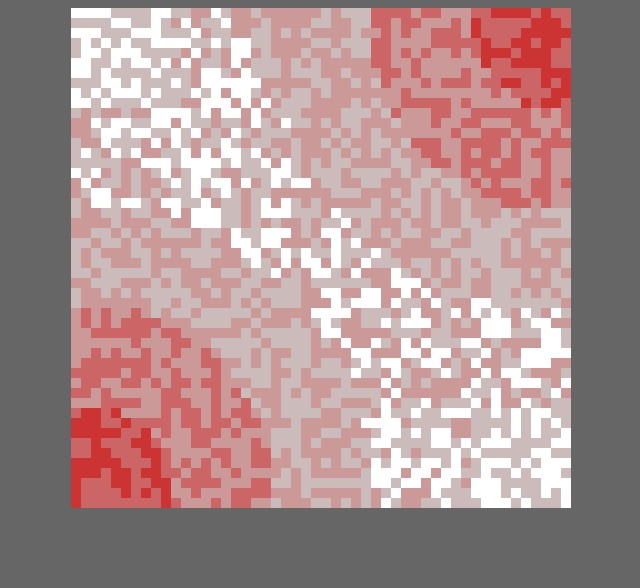
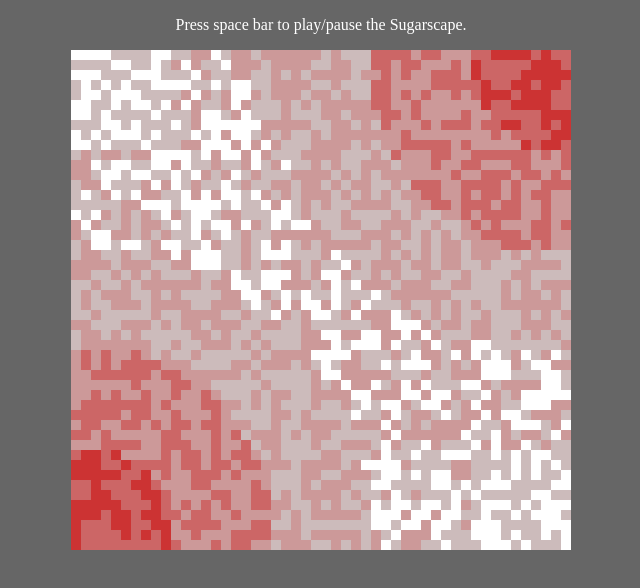
Before and after one commit to tute/sugarscape, a website: page public/index.html in a window 1280 px wide. Shown: the whole page, without its empty margins (319-959 px from the left). Drawn offline with Linux system fonts and the light colour scheme.

Commit message:
Add play/pause functionality with space bar
README update.

```diff
--- a/public/css/sugarscape.css
+++ b/public/css/sugarscape.css
@@ -1,6 +1,7 @@
 body {
   background-color: #666;
   color: #FFF;
+  text-align: center;
 }
 .grid {
   width: 500px;
--- a/public/index.html
+++ b/public/index.html
@@ -6,17 +6,30 @@
     <script type='text/javascript' src='js/sugarscape.js'></script>
   </head>
   <body>
-    <script type="text/javascript">
+    <p>Press space bar to play/pause the Sugarscape.</p>
+
+    <script>
       var grid = new Sugarscape.Grid();
       var gridView = new Sugarscape.GridView(grid)
       gridView.render();
 
+      var isPlaying = true;
+
       var tick = function() {
-        grid.wakeAgents();
-        grid.growSugar();
-        gridView.render();
+        if (isPlaying) {
+          grid.wakeAgents();
+          grid.growSugar();
+          gridView.render();
+        }
         requestAnimationFrame(tick);
       }
+
+      window.onkeydown = function() {
+        if (event.which == 32) {
+          isPlaying = !isPlaying;
+        }
+      };
+
       tick();
     </script>
   </body>
```
Also changed, not shown: README.md.
